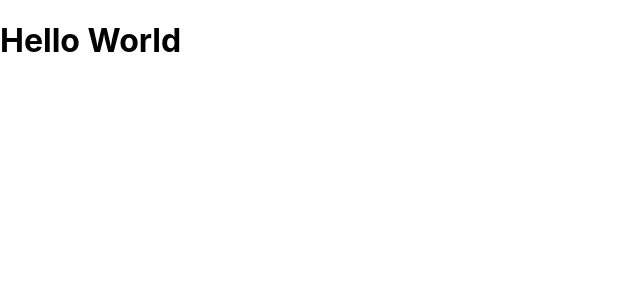
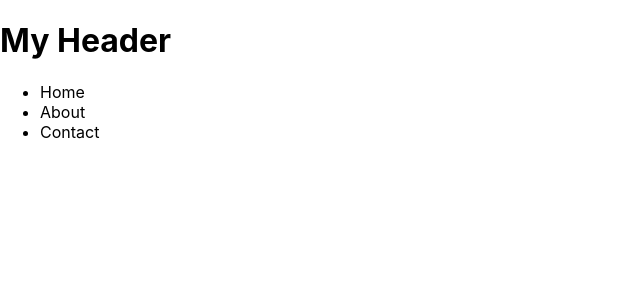
Before and after one commit to jarvismsk/camco, a React (Create React App) app: page / in a window 1280 px wide. Shown: the top 300 px of the page, without its empty margins (0-640 px from the left). Built offline with nearby package versions, Linux system fonts and the light colour scheme.

Commit message:
edited components

```diff
--- a/src/App.js
+++ b/src/App.js
@@ -1,10 +1,10 @@
 import React from 'react';
-import AddressDetails from './components/AddressDetails';
+import Header from './components/Header'
 
 const App = () => {
   return (
     <div>
-      <AddressDetails />
+      <Header />
     </div>
   );
 };
--- a/src/components/Header/index.js
+++ b/src/components/Header/index.js
@@ -0,0 +1,18 @@
+import React from "react";
+
+const topbar = () => {
+    return(
+       <header>
+        <h1>My Header</h1>
+        <nav>
+            <ul>
+                <li>Home</li>
+                <li>About</li>
+                <li>Contact</li>
+            </ul>
+        </nav>
+       </header>
+    );
+};
+
+export default topbar;
--- a/src/components/Header/styles.css
+++ b/src/components/Header/styles.css
@@ -0,0 +1,3 @@
+*{
+    color:blue;
+}
```
Also changed, not shown: package.json (+7 -2 lines).
